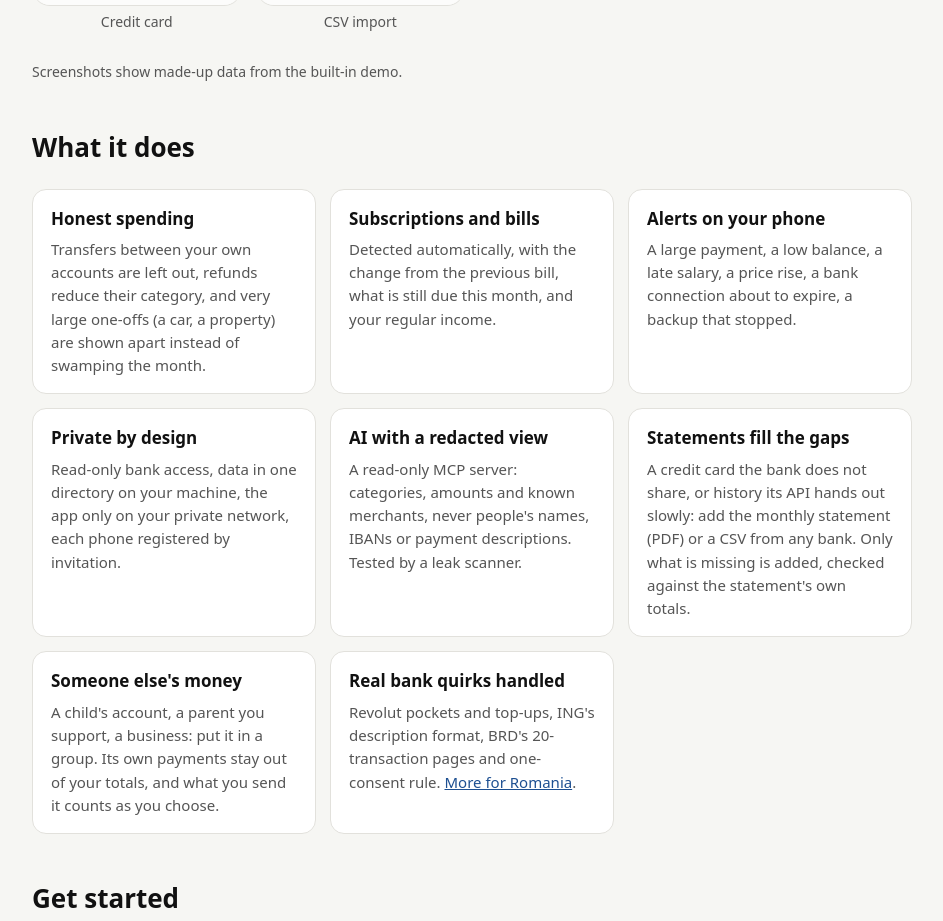
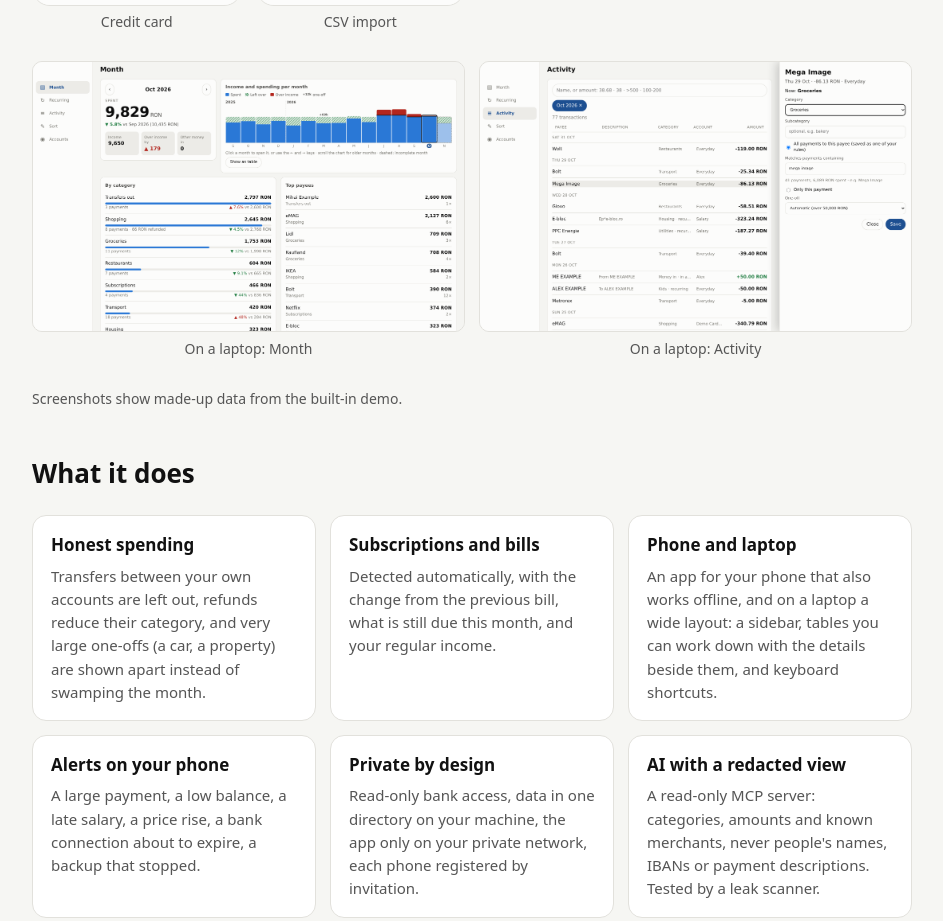
Before and after one commit to zandaulion/open-banking-hub, a plain HTML site: page docs/index.html in a window 1280 px wide. Shown: the part 1403-2324 px from the top of the page, without its empty margins (168-1111 px from the left). Drawn offline with Linux system fonts and the light colour scheme.

Commit message:
Docs: laptop screenshots and layout notes
Co-Authored-By: Claude Opus 5.5 <noreply@anthropic.com>

```diff
--- a/docs/index.html
+++ b/docs/index.html
@@ -36,12 +36,17 @@ With a private phone app, and an MCP server so an AI assistant can help, from a
   <figure><img src="screenshots/card-light.png" alt="A credit card added from its monthly statements" loading="lazy"><figcaption>Credit card</figcaption></figure>
   <figure><img src="screenshots/csv-light.png" alt="Importing a CSV from any bank" loading="lazy"><figcaption>CSV import</figcaption></figure>
 </div>
+<div class="shots wide">
+  <figure><img src="screenshots/desktop-month.png" alt="Month on a laptop: the figures beside the chart, categories and payees side by side" loading="lazy"><figcaption>On a laptop: Month</figcaption></figure>
+  <figure><img src="screenshots/desktop-activity.png" alt="Activity on a laptop: a table of payments with the selected one open beside it" loading="lazy"><figcaption>On a laptop: Activity</figcaption></figure>
+</div>
 <p style="color:var(--muted);font-size:14px">Screenshots show made-up data from the built-in demo.</p>
 
 <h2>What it does</h2>
 <div class="grid">
   <div class="card"><h3>Honest spending</h3><p>Transfers between your own accounts are left out, refunds reduce their category, and very large one-offs (a car, a property) are shown apart instead of swamping the month.</p></div>
   <div class="card"><h3>Subscriptions and bills</h3><p>Detected automatically, with the change from the previous bill, what is still due this month, and your regular income.</p></div>
+  <div class="card"><h3>Phone and laptop</h3><p>An app for your phone that also works offline, and on a laptop a wide layout: a sidebar, tables you can work down with the details beside them, and keyboard shortcuts.</p></div>
   <div class="card"><h3>Alerts on your phone</h3><p>A large payment, a low balance, a late salary, a price rise, a bank connection about to expire, a backup that stopped.</p></div>
   <div class="card"><h3>Private by design</h3><p>Read-only bank access, data in one directory on your machine, the app only on your private network, each phone registered by invitation.</p></div>
   <div class="card"><h3>AI with a redacted view</h3><p>A read-only MCP server: categories, amounts and known merchants, never people's names, IBANs or payment descriptions. Tested by a leak scanner.</p></div>
--- a/docs/site.css
+++ b/docs/site.css
@@ -18,6 +18,8 @@ h2 { margin-top: 44px; font-size: 26px; }
 .shots { display:grid; grid-template-columns: repeat(auto-fit, minmax(180px, 1fr)); gap: 14px; margin: 28px 0; }
 .shots figure { margin:0; text-align:center; font-size:14px; color:var(--muted); }
 .shots img { width:100%; border-radius: 18px; border:1px solid var(--line); }
+.shots.wide { grid-template-columns: repeat(auto-fit, minmax(320px, 1fr)); margin-top: 0; }
+.shots.wide img { border-radius: 10px; }
 .grid { display:grid; grid-template-columns: repeat(auto-fit, minmax(250px, 1fr)); gap: 14px; }
 .card { background: var(--card); border:1px solid var(--line); border-radius: 14px; padding: 16px 18px; }
 .card h3 { margin: 0 0 6px; font-size: 17px; }
```
Also changed, not shown: docs/romania/index.html (+1 -0 lines), docs/screenshots/desktop-accounts.png (added), docs/screenshots/desktop-activity.png (added), docs/screenshots/desktop-month.png (added), docs/screenshots/desktop-recurring.png (added), 4 other files.
